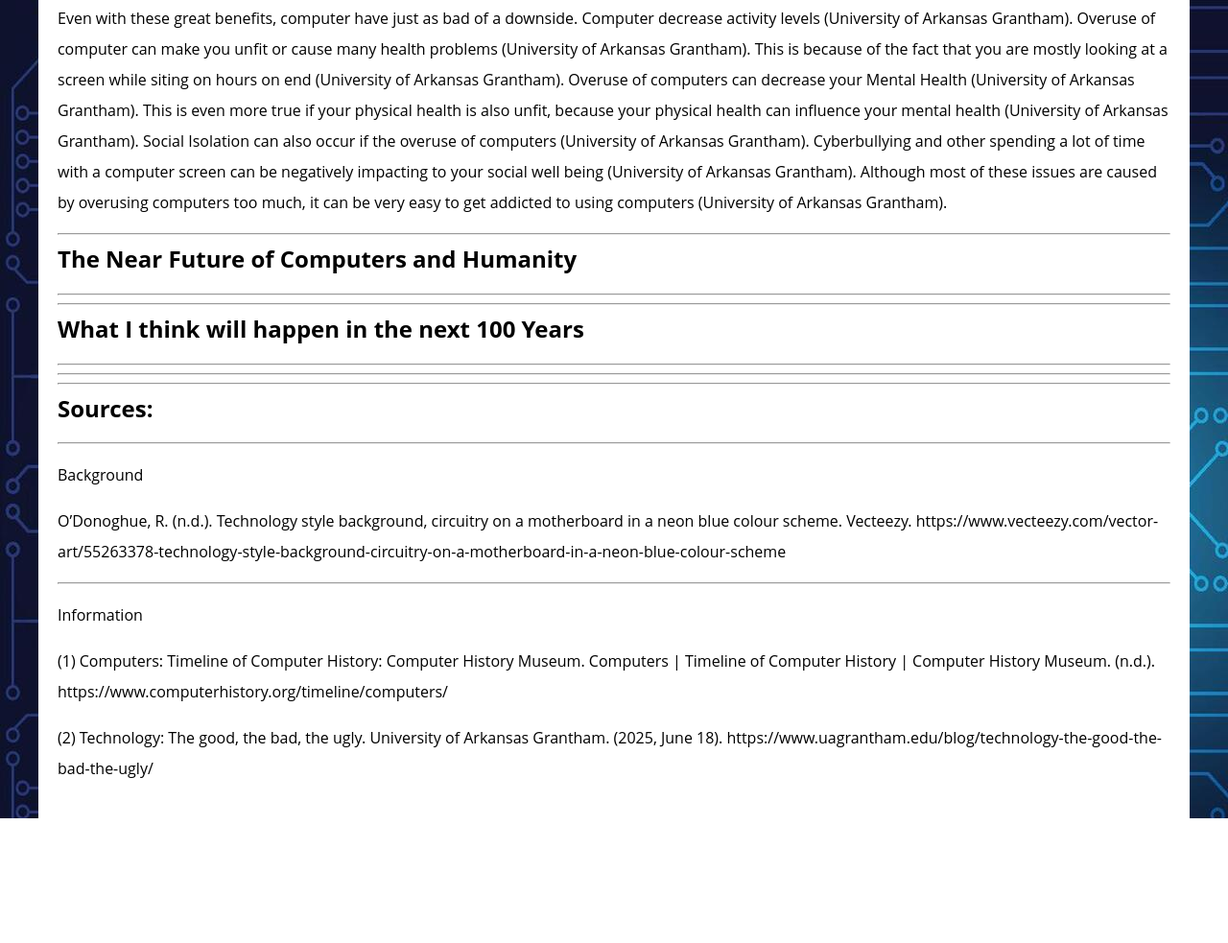
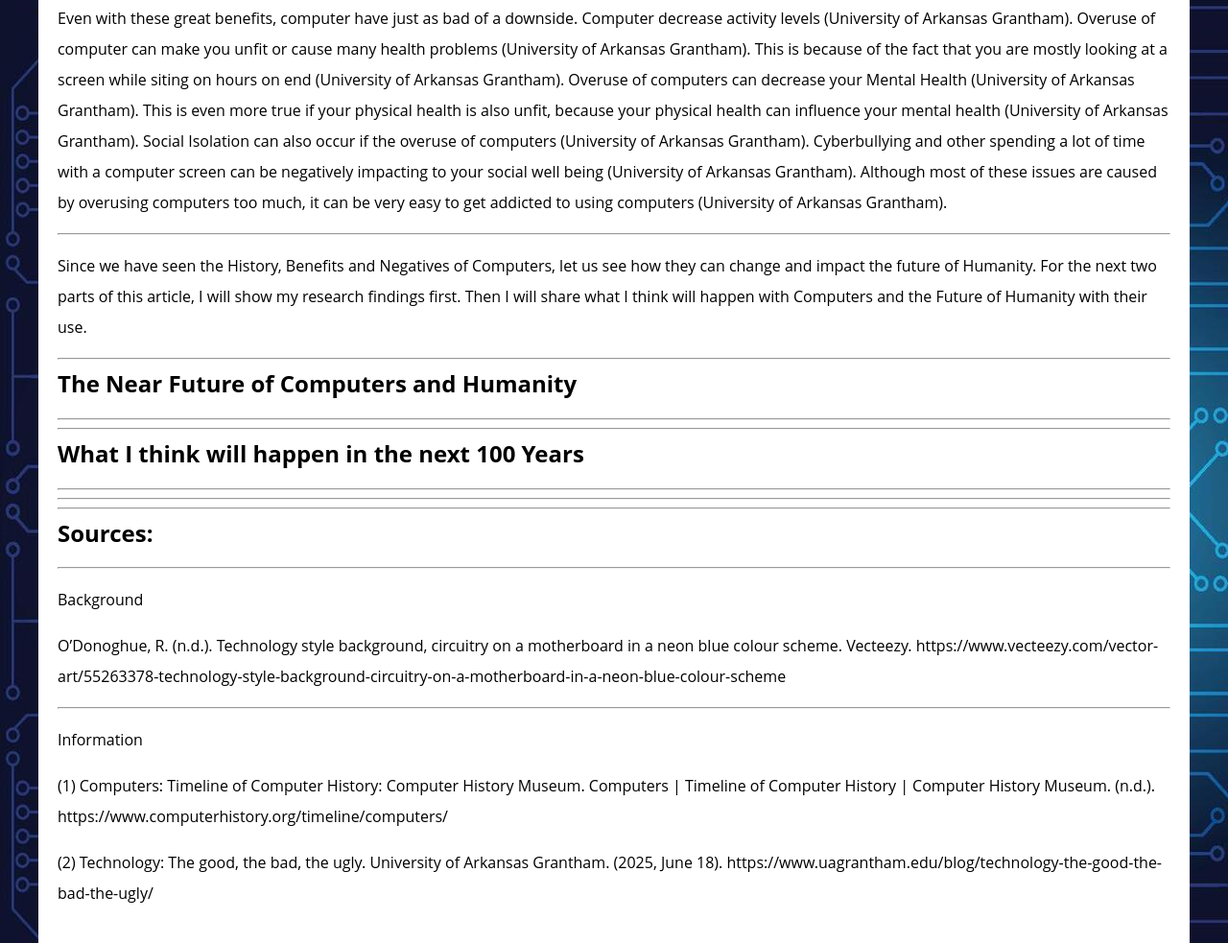
Before and after one commit to JacobWoodwardDC/Humanity-sDestiny, a plain HTML site: page index.html in a window 1280 px wide. Shown: the part 1925-2908 px from the top of the page at 96% size. Before the commit the page ends 2778 px from the top, so only its background shows below. Drawn offline with Linux system fonts and the light colour scheme.

Commit message:
Update index.html

```diff
--- a/index.html
+++ b/index.html
@@ -118,6 +118,8 @@ Contains writin eassy
    <p>Computers have greatly improved the way we communicate (University of Arkansas Grantham). We can be from on side of the world and see others face in real time from another side of the world (University of Arkansas Grantham). This was great efficient during the Covid-19 Pandemic in which we were able to have communications with friends and family. Computers have increased Efficiency and Productivity with the workplace (University of Arkansas Grantham). Tools like Microsoft Office and Spelling check software have made office work easier and efficient then ever before (University of Arkansas Grantham). Computers also allow the access of countless amounts of Data and Information (University of Arkansas Grantham). With computers you can accuses many different websites, archives, libraries, and much more (University of Arkansas Grantham). This is all available thought the use of your smartphone (University of Arkansas Grantham).</p>
    <p>Even with these great benefits, computer have just as bad of a downside. Computer decrease activity levels (University of Arkansas Grantham). Overuse of computer can make you unfit or cause many health problems (University of Arkansas Grantham). This is because of the fact that you are mostly looking at a screen while siting on hours on end (University of Arkansas Grantham). Overuse of computers can decrease your Mental Health (University of Arkansas Grantham). This is even more true if your physical health is also unfit, because your physical health can influence your mental health (University of Arkansas Grantham). Social Isolation can also occur if the overuse of computers (University of Arkansas Grantham). Cyberbullying and other spending a lot of time with a computer screen can be negatively impacting to your social well being (University of Arkansas Grantham). Although most of these issues are caused by overusing computers too much, it can be very easy to get addicted to using computers (University of Arkansas Grantham).</p>
    <hr>
+   <p>Since we have seen the History, Benefits and Negatives of Computers, let us see how they can change and impact the future of Humanity. For the next two parts of this article, I will show my research findings first. Then I will share what I think will happen with Computers and the Future of Humanity with their use.</p>
+   <hr>
    <h2>The Near Future of Computers and Humanity</h2>
    <hr>
 
```
